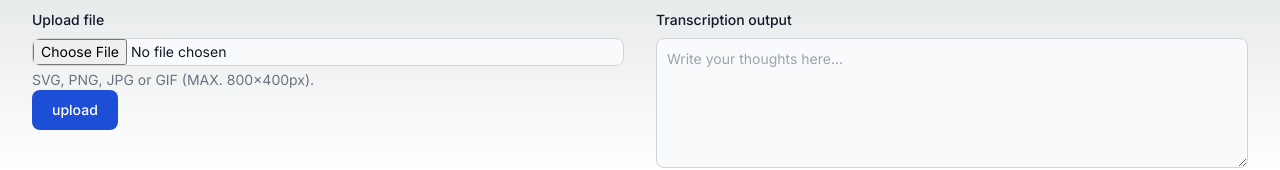
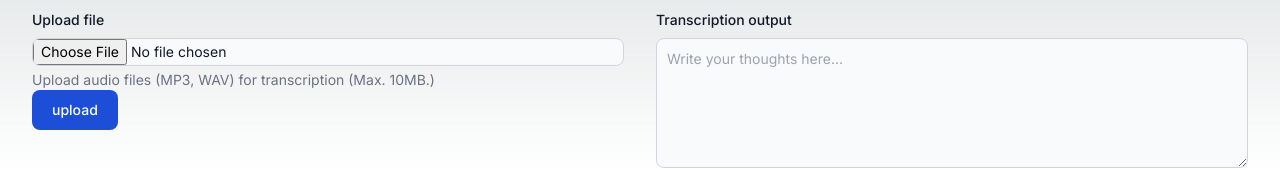
Before and after one commit to RyanBours/MLSaaS, a Next.js app in the folder apps/dashboard/: page /dashboard/transcription in a window 1280 px wide. Shown: the part 134-304 px from the top of the page. Built offline with nearby package versions, Linux system fonts and the light colour scheme.

Commit message:
Update file input label for audio file upload

```diff
--- a/apps/dashboard/src/app/dashboard/transcription/page.tsx
+++ b/apps/dashboard/src/app/dashboard/transcription/page.tsx
@@ -8,7 +8,7 @@
                         <form action="">
                             <label className="block mb-2 text-sm font-medium text-gray-900 dark:text-white" htmlFor="file_input">Upload file</label>
                             <input className="block w-full text-sm text-gray-900 border border-gray-300 rounded-lg cursor-pointer bg-gray-50 dark:text-gray-400 focus:outline-none dark:bg-gray-700 dark:border-gray-600 dark:placeholder-gray-400" aria-describedby="file_input_help" id="file_input" type="file" />
-                            <p className="mt-1 text-sm text-gray-500 dark:text-gray-300" id="file_input_help">SVG, PNG, JPG or GIF (MAX. 800x400px).</p>
+                            <p className="mt-1 text-sm text-gray-500 dark:text-gray-300" id="file_input_help">Upload audio files (MP3, WAV) for transcription (Max. 10MB.)</p>
 
                             <button type="submit" className="text-white bg-blue-700 hover:bg-blue-800 focus:ring-4 focus:outline-none focus:ring-blue-300 font-medium rounded-lg text-sm w-full sm:w-auto px-5 py-2.5 text-center dark:bg-blue-600 dark:hover:bg-blue-700 dark:focus:ring-blue-800">
                                 upload
```
